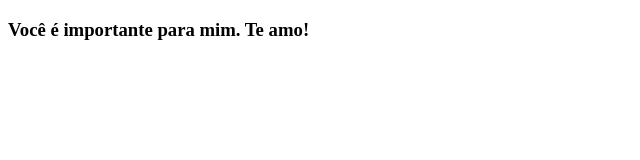
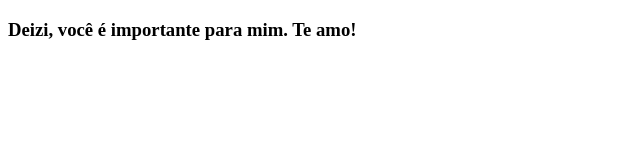
Before and after one commit to vanderH6/clone-tabnews, a Next.js app: page / in a window 1280 px wide. Shown: the top 160 px of the page, without its empty margins (0-640 px from the left). Built offline with nearby package versions, Linux system fonts and the light colour scheme.

Commit message:
Correção da frase

```diff
--- a/pages/index.js
+++ b/pages/index.js
@@ -1,5 +1,5 @@
 function Home() {
-    return <h3>Você é importante para mim. Te amo!</h3>
+    return <h3>Deizi, você é importante para mim. Te amo!</h3>
 }
 
 export default Home;
```
